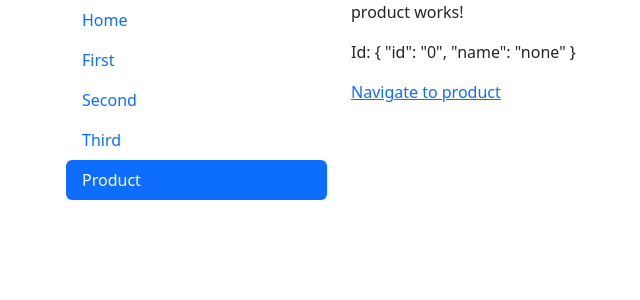
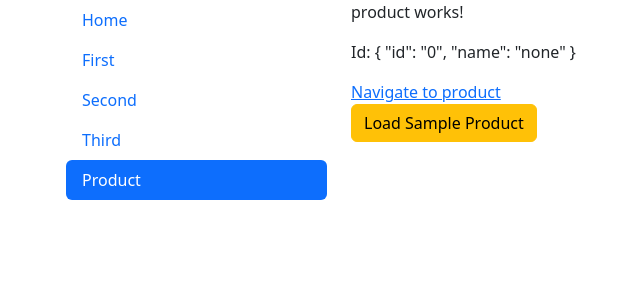
Before and after one commit to Pebhashi-Tharushika/angular-18-practice, an Angular app in the folder routes/: page /product/0/none in a window 1280 px wide. Shown: the top 300 px of the page, without its empty margins (16-656 px from the left). Built offline with nearby package versions, Linux system fonts and the light colour scheme.

Commit message:
set path parameter, query parameter and fragment in ts file

```diff
--- a/routes/src/app/product/product.component.html
+++ b/routes/src/app/product/product.component.html
@@ -2,4 +2,9 @@
 
 <p>Id: {{product | json}}</p>
 
-<a [routerLink]="['/product',6,'sample']" [queryParams]="{page:1, search:'asd'}" [fragment]="'comment'">Navigate to product</a>
+<a [routerLink]="['/product',6,'sample']" [queryParams]="{page:1, search:'asd'}" [fragment]="'comment'">
+    Navigate to product</a>
+
+<br>
+
+<button class="btn btn-warning" (click)="loadSampleProduct()">Load Sample Product</button>
--- a/routes/src/app/product/product.component.ts
+++ b/routes/src/app/product/product.component.ts
@@ -1,6 +1,6 @@
 import { JsonPipe } from '@angular/common';
 import { Component, OnInit } from '@angular/core';
-import { ActivatedRoute, Params, RouterLink } from '@angular/router';
+import { ActivatedRoute, Params, Router, RouterLink } from '@angular/router';
 
 @Component({
   selector: 'app-product',
@@ -14,7 +14,7 @@ export class ProductComponent implements OnInit {
 
   product!: Product;
 
-  constructor(private activatedRoute: ActivatedRoute) { }
+  constructor(private activatedRoute: ActivatedRoute, private router: Router) { }
 
   ngOnInit(): void {
     // this.product = {
@@ -22,7 +22,7 @@ export class ProductComponent implements OnInit {
     //   name: this.activatedRoute.snapshot.params['name']
     // }
 
-    this.activatedRoute.params.subscribe((data:Params) => {
+    this.activatedRoute.params.subscribe((data: Params) => {
       this.product = {
         id: data['id'],
         name: data['name']
@@ -30,6 +30,13 @@ export class ProductComponent implements OnInit {
     });
   }
 
+  loadSampleProduct() {
+    this.router.navigate(['/product', 1, 'abc'], { // path parameters
+      queryParams: {page:1, search:'qwer'},        // query parameters
+      fragment: 'loading'                         // fragment
+    });
+    // this.router.navigateByUrl('/product/1/abc');
+  }
 }
 
 interface Product {
```
